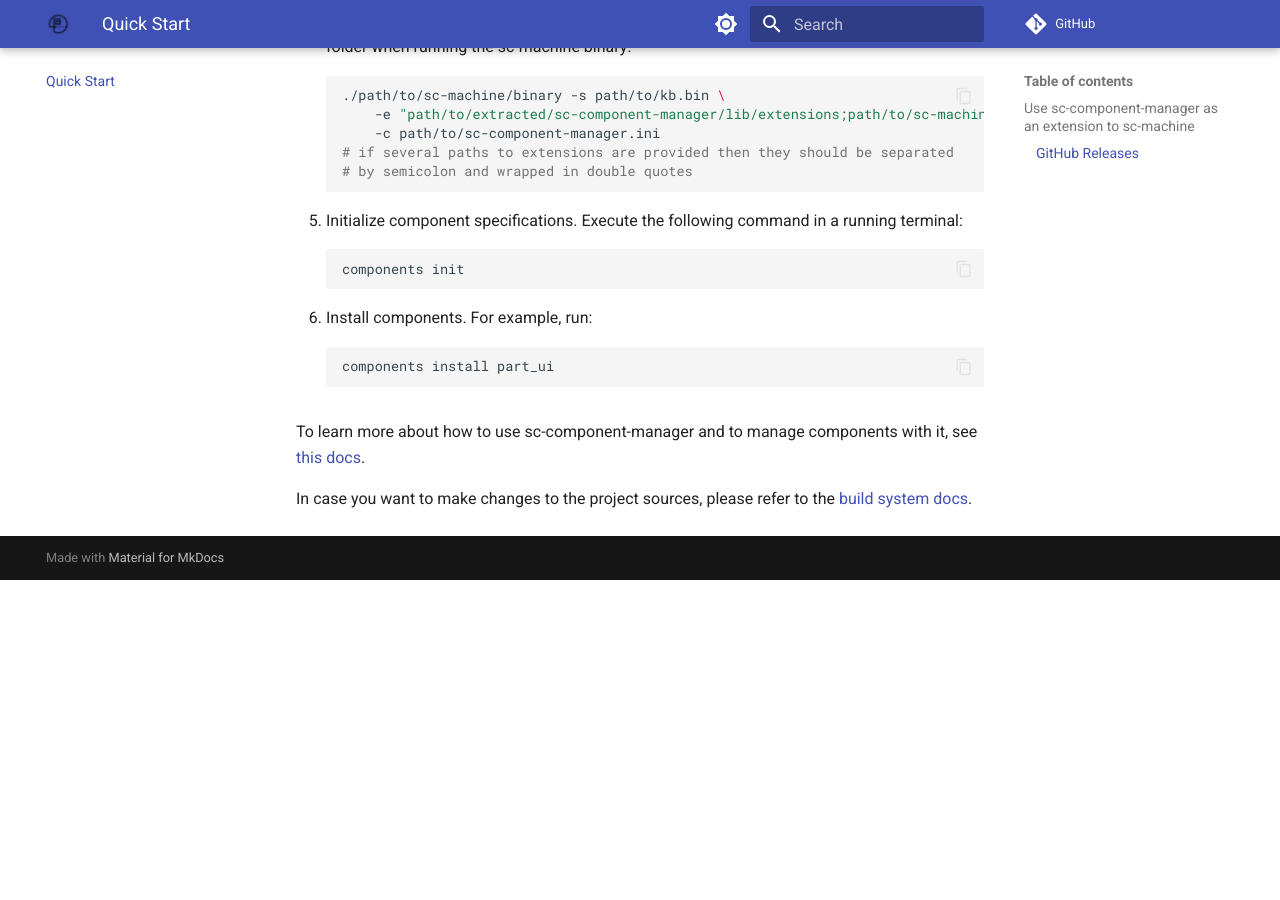
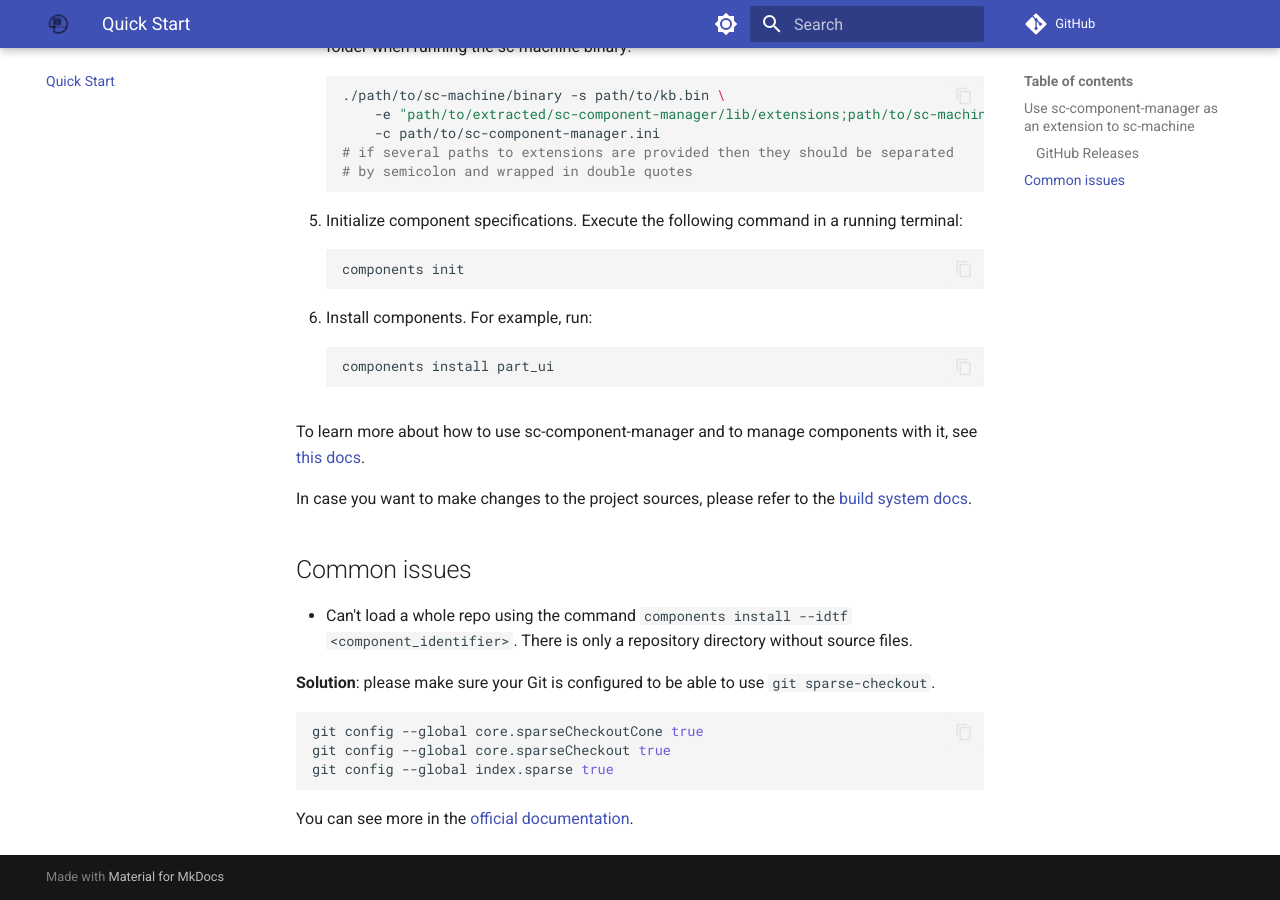
Before and after one commit to ostis-ai/sc-component-manager, an MkDocs documentation site: the page built from docs/quick_start.md, in a window 1280 px wide and 900 px high, scrolled down 625 px. Built offline with MkDocs 1.6.1 and Material for MkDocs 9.7.7, drawn with Linux system fonts in a browser that asks for light colours; comment, search, counter and statistics services are not loaded; before the commit the page ends 1205 px from its top, so only the background shows below that.

Commit message:
[docs] Move common issues to quick start

````diff
--- a/docs/quick_start.md
+++ b/docs/quick_start.md
@@ -33,3 +33,15 @@ Note: currently, using sc-component-manager natively on Windows isn't supported.
 To learn more about how to use sc-component-manager and to manage components with it, see [this docs](usage/usage.md).
 
 In case you want to make changes to the project sources, please refer to the [build system docs](build/build_system.md).
+
+## Common issues
+
+- Can't load a whole repo using the command `components install --idtf <component_identifier>`. There is only a repository directory without source files.
+
+  **Solution**: please make sure your Git is configured to be able to use `git sparse-checkout`.
+  ```sh
+  git config --global core.sparseCheckoutCone true
+  git config --global core.sparseCheckout true
+  git config --global index.sparse true
+  ```
+  You can see more in the [official documentation](https://git-scm.com/docs/git-sparse-checkout).
````
Also changed, not shown: docs/usage/usage.md (+0 -12 lines).
